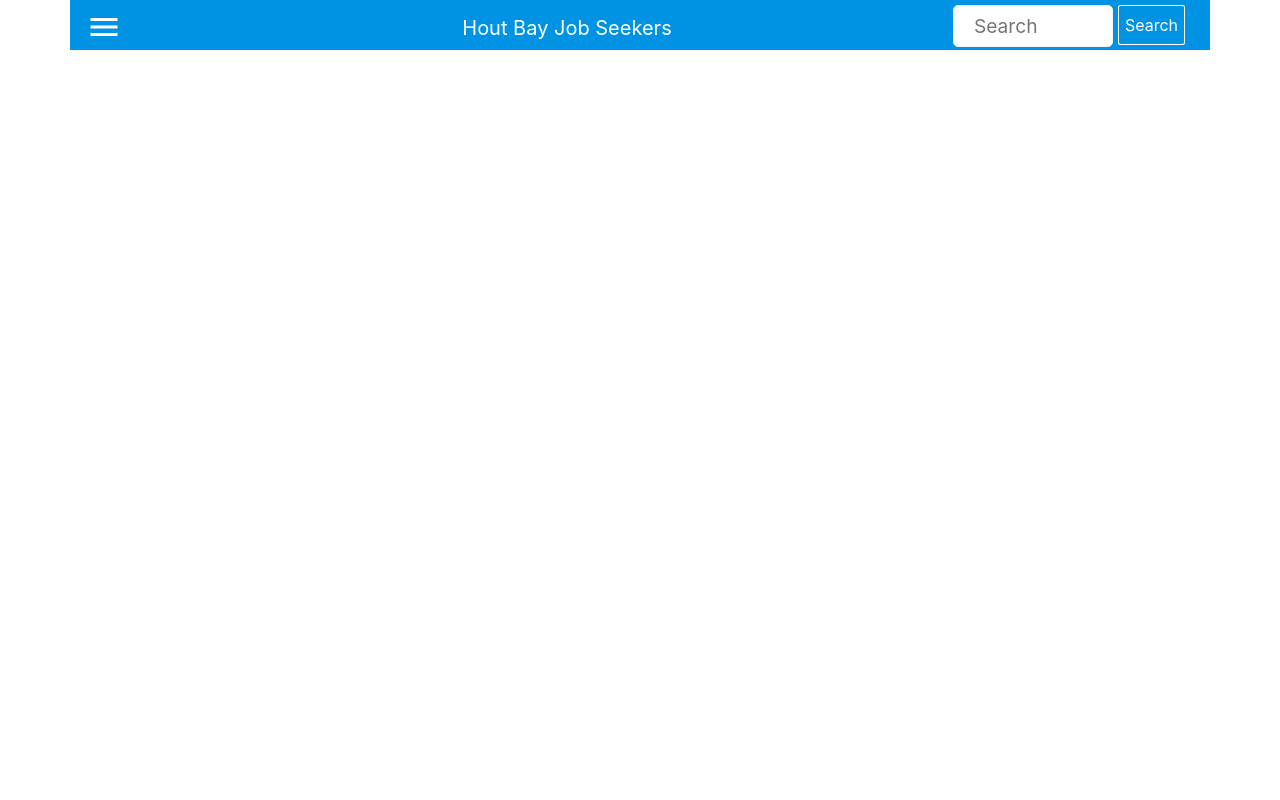
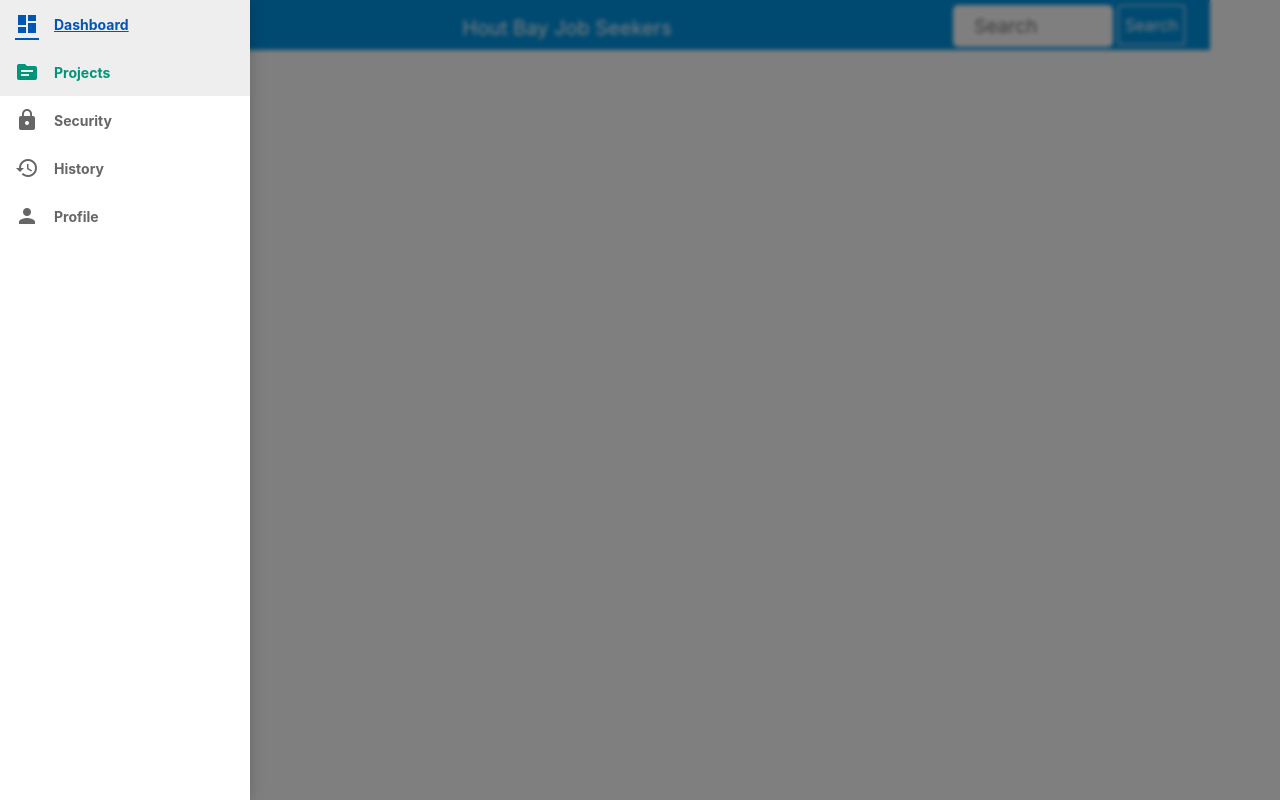
Before and after one commit to Johnnasimba/Custom-header-for-Houtbay-app, a plain HTML site: page index.html in a window 1280 px wide. Both pictures are taken after a click on the element 112 px from the left and 25 px from the top of the page. Drawn offline with nearby package versions, Linux system fonts and the light colour scheme.

Commit message:
Created scripts for side-nav

```diff
--- a/index.html
+++ b/index.html
@@ -4,6 +4,7 @@
     <!-- Required meta tags -->
     <meta charset="utf-8">
     <meta name="viewport" content="width=device-width, initial-scale=1, shrink-to-fit=no">
+    <link href="https://fonts.googleapis.com/icon?family=Material+Icons" rel="stylesheet">
 
     <!-- Bootstrap CSS -->
     <link rel="stylesheet" href="https://maxcdn.bootstrapcdn.com/bootstrap/4.0.0/css/bootstrap.min.css" integrity="sha384-Gn5384xqQ1aoWXA+058RXPxPg6fy4IWvTNh0E263XmFcJlSAwiGgFAW/dAiS6JXm" crossorigin="anonymous">
--- a/script.js
+++ b/script.js
@@ -2,6 +2,7 @@ const headerTitle = document.getElementById('header-title');
 const searchForm = document.getElementById('search-form');
 const searchIcon = document.getElementById('search-icon');
 const searchButton = document.getElementById('search-button');
+const menuButton =  document.getElementById('menu-button')
 
     // Create a media condition that targets view ports of screen width less than 500px
 
@@ -43,3 +44,19 @@ searchButton.addEventListener('click', hideFormOnSearchButtonClick)
 
 
 // side nav scripts
+
+window.addEventListener("load", () => {
+    document.body.classList.remove("preload");
+});
+
+document.addEventListener("DOMContentLoaded", () => {
+    const nav = document.getElementById("side-nav");
+
+menuButton.addEventListener("click", () => {
+        nav.classList.add("nav--open");
+    });
+
+    document.getElementById("nav__overlay").addEventListener("click", () => {
+        nav.classList.remove("nav--open");
+    });
+});
```
